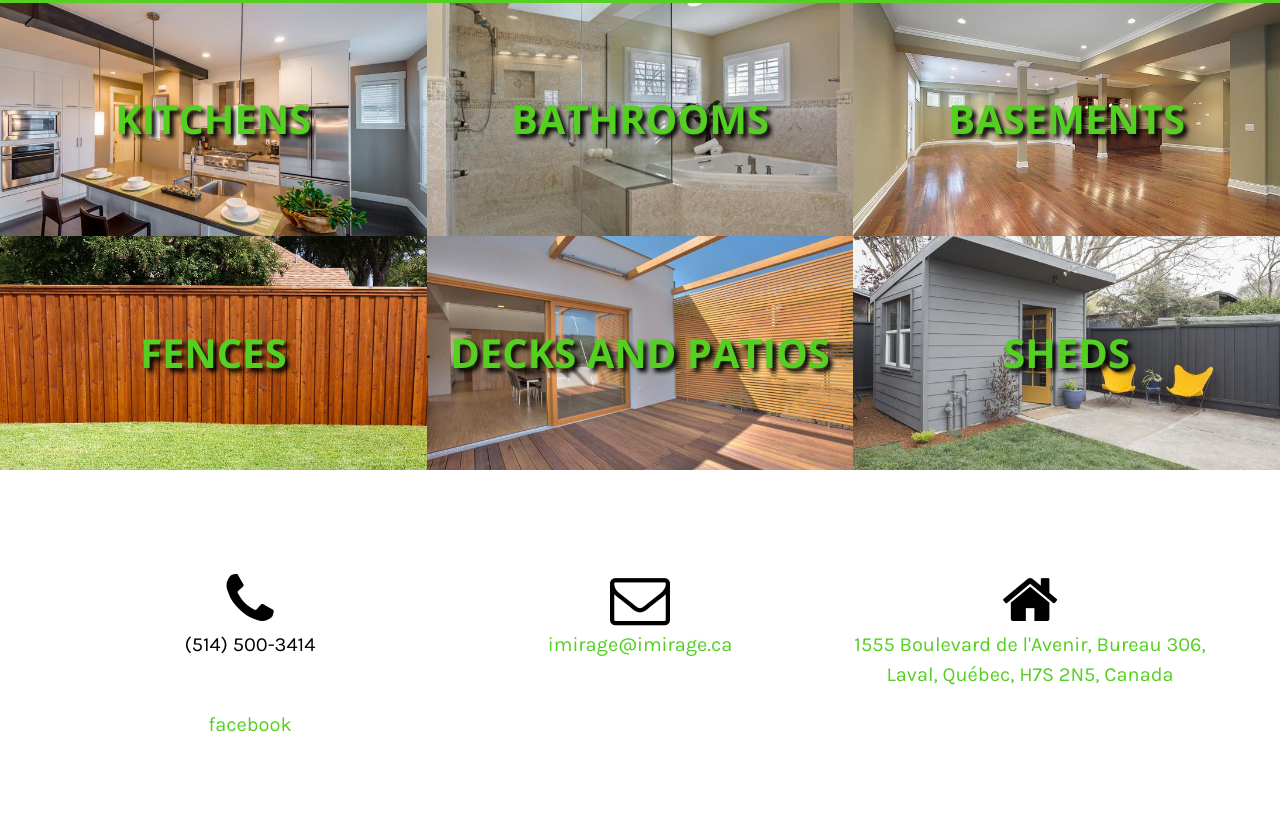
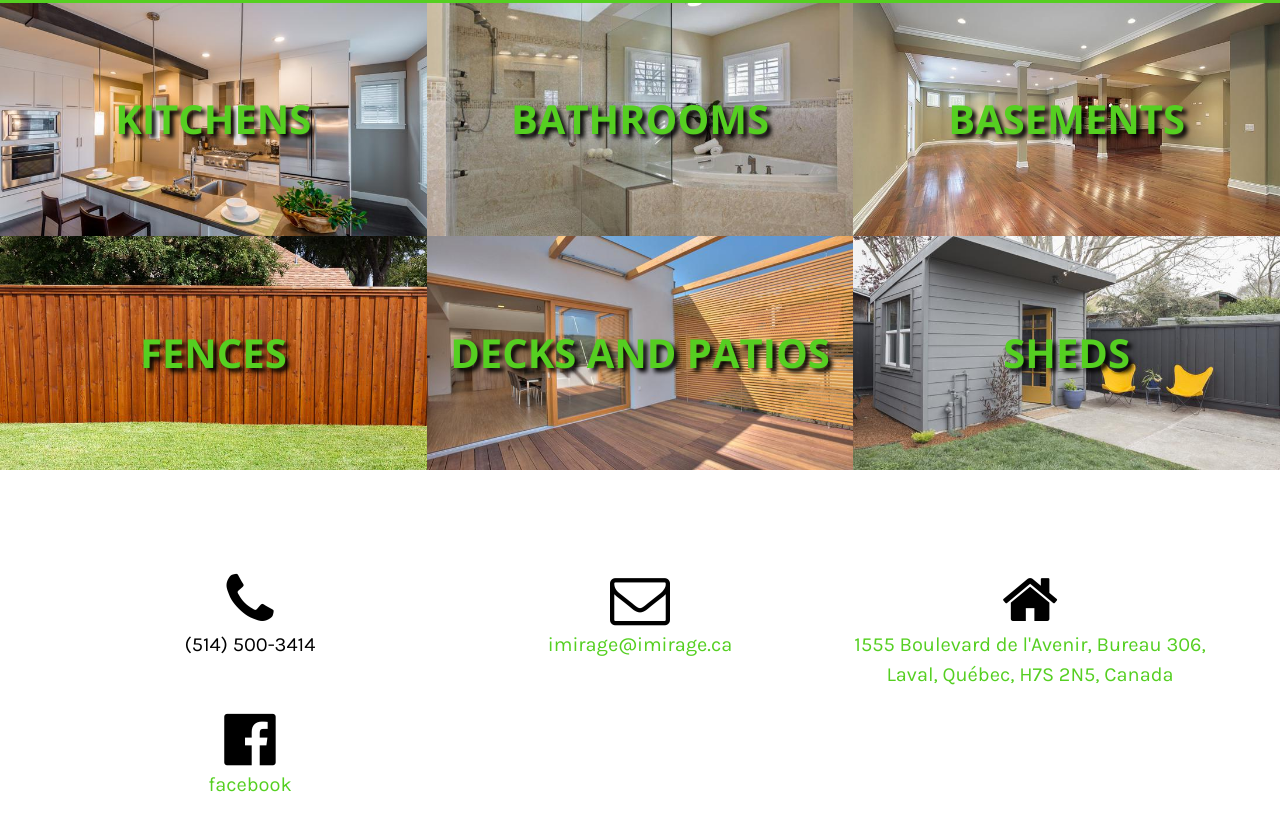
Before and after one commit to imirageconstruction/imirageconstruction.github.io, a website: page index.en.html in a window 1280 px wide. Shown: the part 1419-2249 px from the top of the page. Drawn offline with nearby package versions, Linux system fonts and the light colour scheme.

Commit message:
Update index.en.html

```diff
--- a/index.en.html
+++ b/index.en.html
@@ -206,7 +206,7 @@
                     <p><a href="https://goo.gl/maps/jXhpTJZd1H42">1555 Boulevard de l'Avenir, Bureau 306, Laval, Québec, H7S 2N5, Canada</a></p>
                 </div>
                 <div class="col-lg-4 text-center">
-                     <i cclass="fa fa-facebook-official fa-3x wow bounceIn" data-wow-delay=".1s"></i>
+                     <i class="fa fa-facebook-official fa-3x wow bounceIn" data-wow-delay=".1s"></i>
                      <p><a href="https://www.facebook.com/IMirage-construction-Inc-1753823768192199/">facebook</a></p>
                  </div>
             </div>
```
